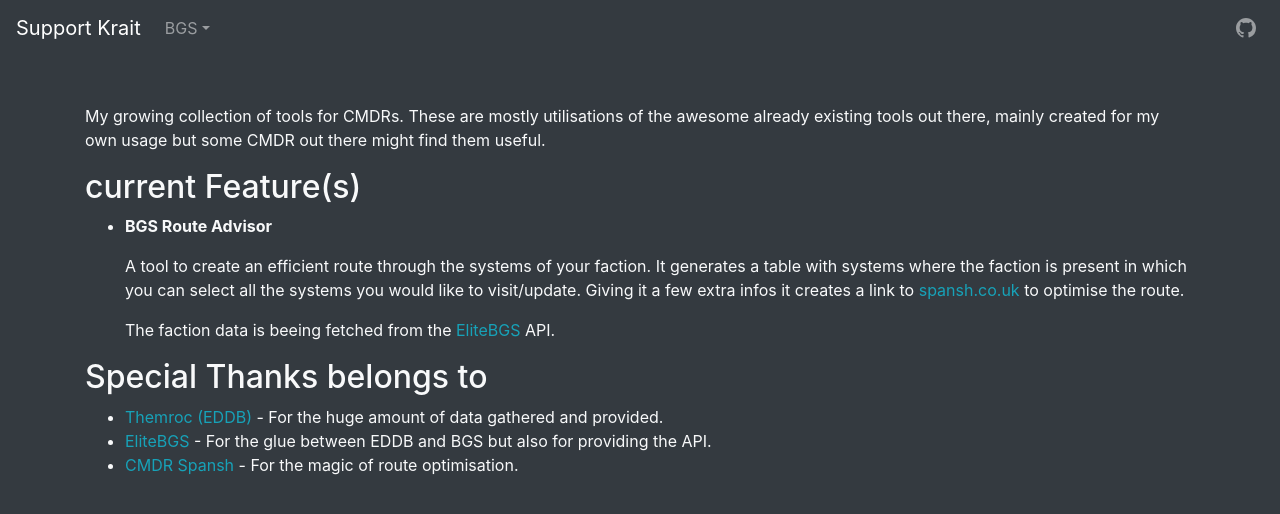
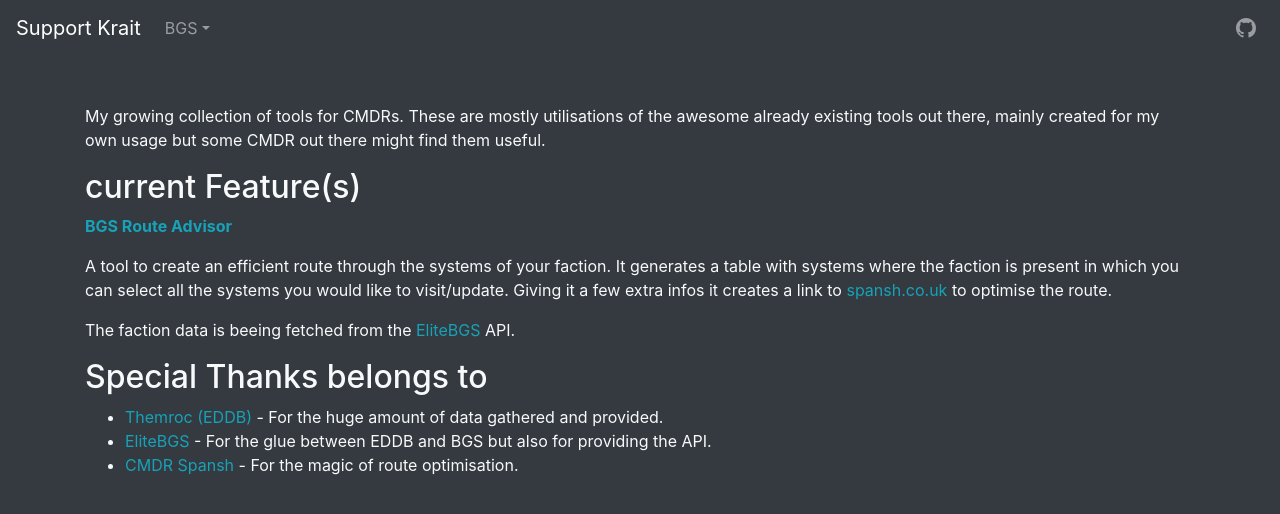
Before and after one commit to ZengineerIO/support-krait, a Nuxt app: page / in a window 1280 px wide. Shown: the top 514 px of the page. Built offline with nearby package versions, Linux system fonts and the light colour scheme.

Commit message:
make heading to link on startpage and remove list in courtesy of CMDR Aehno

```diff
--- a/pages/index.vue
+++ b/pages/index.vue
@@ -6,23 +6,24 @@
       usage but some CMDR out there might find them useful.
     </p>
     <h2>current Feature(s)</h2>
-    <ul>
-      <li>
-        <p><strong>BGS Route Advisor</strong></p>
+
     <p>
-          A tool to create an efficient route through the systems of your
-          faction. It generates a table with systems where the faction is
-          present in which you can select all the systems you would like to
-          visit/update. Giving it a few extra infos it creates a link to
-          <a href="https://spansh.co.uk/tourist/">spansh.co.uk</a> to optimise
-          the route.
+      <a href="https://zengineerio.github.io/support-krait/bgs/route-advisor/"
+        ><strong>BGS Route Advisor</strong></a
+      >
+    </p>
+    <p>
+      A tool to create an efficient route through the systems of your faction.
+      It generates a table with systems where the faction is present in which
+      you can select all the systems you would like to visit/update. Giving it a
+      few extra infos it creates a link to
+      <a href="https://spansh.co.uk/tourist/">spansh.co.uk</a> to optimise the
+      route.
     </p>
     <p>
       The faction data is beeing fetched from the
       <a href="https://elitebgs.app/">EliteBGS</a> API.
     </p>
-      </li>
-    </ul>
     <h2>Special Thanks belongs to</h2>
 
     <ul>
```
Lines whose indentation alone changed are shown as unchanged.
